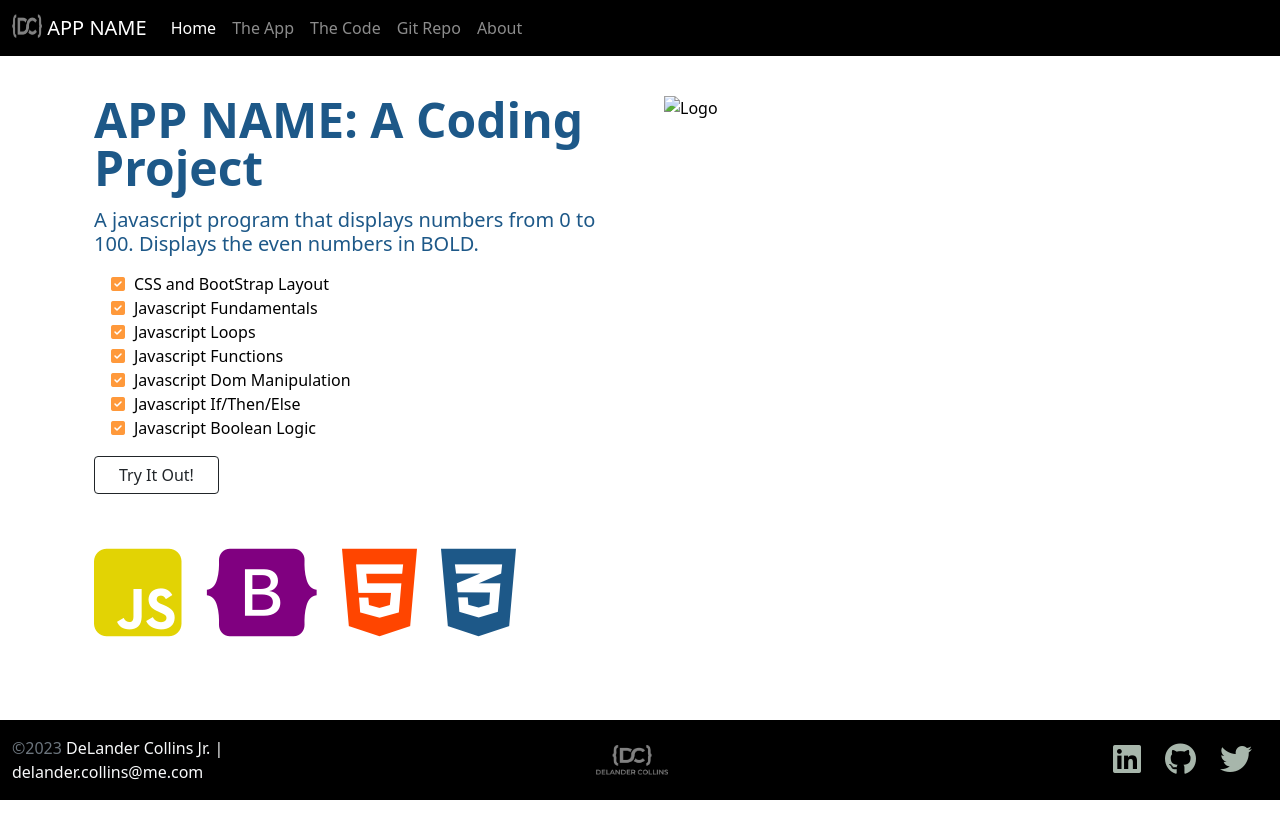
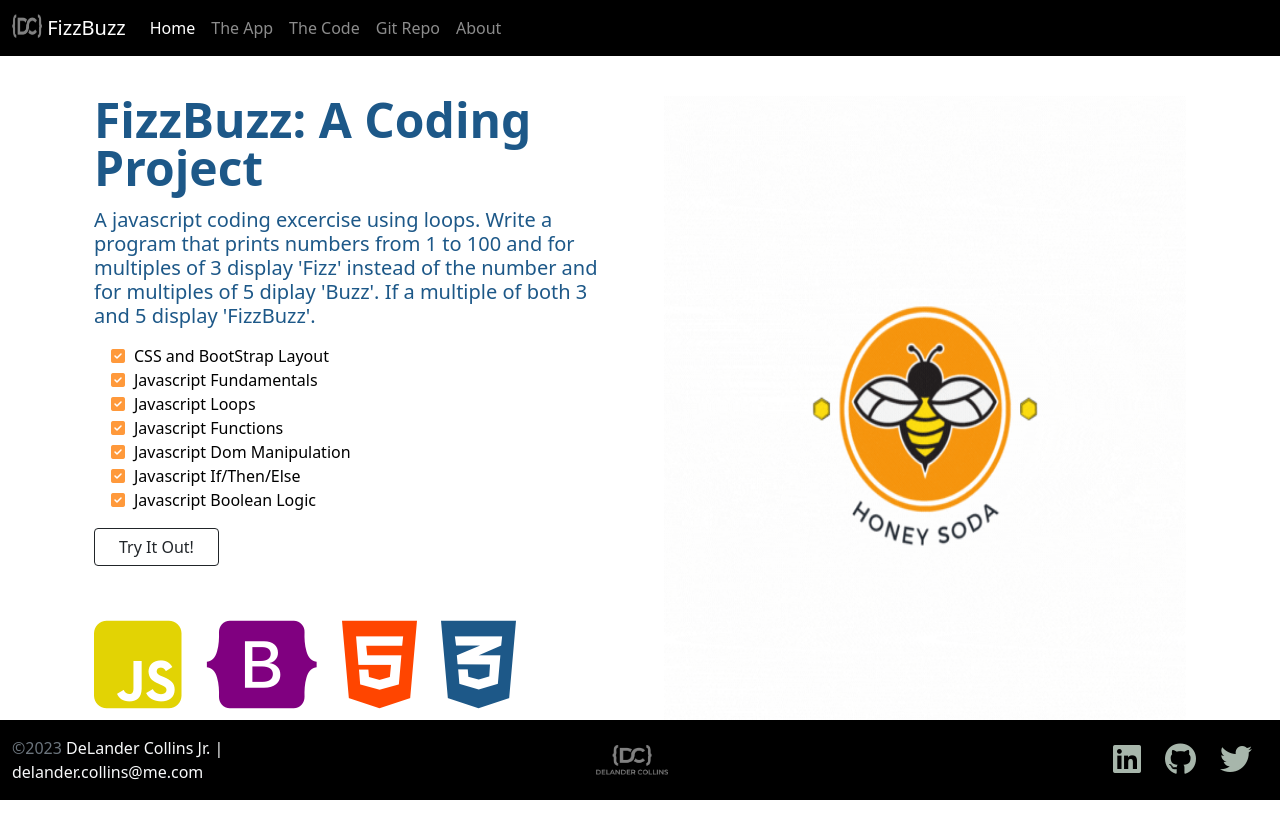
Before and after one commit to bmore0fm3/FizzBuzz, a plain HTML site: page index.html in a window 1280 px wide. Drawn offline with nearby package versions, Linux system fonts and the light colour scheme.

Commit message:
initial changes
update template

```diff
--- a/index.html
+++ b/index.html
@@ -2,7 +2,7 @@
 <html lang="en" class="h-100">
 
 <head>
-    <title>App Name: A Coding Project by DeLander Collins Jr.</title>
+    <title>FizzBuzz: A Coding Project by DeLander Collins Jr.</title>
     <!-- Required meta tags -->
     <meta charset="utf-8">
     <meta name="viewport" content="width=device-width, initial-scale=1, shrink-to-fit=no">
@@ -25,7 +25,7 @@
 <!-- ===Navigation Section=== -->
 <nav class="navbar navbar-expand-md navbar-dark fixed-top">
     <div class="container-fluid">
-        <a class="navbar-brand" href="#"><img src="/img/BlackGreyMark.png" class="d-inline-block align-text-top" width="30" height="24"> APP NAME</a>
+        <a class="navbar-brand" href="#"><img src="/img/BlackGreyMark.png" class="d-inline-block align-text-top" width="30" height="24"> FizzBuzz</a>
         <button class="navbar-toggler" type="button" data-bs-toggle="collapse" data-bs-target="#navbarCollapse"
             aria-controls="navbarCollapse" aria-expanded="false" aria-label="Toggle navigation">
             <span class="navbar-toggler-icon"></span>
@@ -57,9 +57,11 @@
        <div class="container col-xxl-8 px-4 py-5">
             <div class="row g-5 py-5 row-cols-1 row-cols-lg-2">
                 <div class="col order-last order-lg-first">
-                    <h1 class="display-5 fw-bold lh-1 mb-3">APP NAME: A Coding Project</h1>
-                    <h4 class="lead">A javascript program that displays numbers from 0 to 100. Displays the even numbers in
-                        <strong>BOLD.</strong>
+                    <h1 class="display-5 fw-bold lh-1 mb-3">FizzBuzz: A Coding Project</h1>
+                    <h4 class="lead">
+                        A javascript coding excercise using loops. Write a program that prints numbers from 1 to 100 and for multiples of 3
+                        display 'Fizz' instead of the number and for multiples of 5 diplay 'Buzz'. If a multiple of both 3 and 5 display
+                        'FizzBuzz'.
                     </h4>
                     <ul class="fa-ul pt-2 checklist">
                         <li><span class="fa-li"><i class="fas fa-check-square"></i></span>CSS and BootStrap Layout</li>
@@ -86,7 +88,7 @@
 
                 </div>
                 <div class="col d-flex align-content-center">
-                    <img src="Logo" class="img-fluid center-block d-block mx-auto" alt="Logo" width="700" height="500">
+                    <img src="/img/FizzBuzz.gif" class="img-fluid center-block d-block mx-auto" alt="Logo" width="700" height="500">
                 </div>
             </div>
        </div>
```
Also changed, not shown: app.html (+2 -2 lines), img/FizzBuzz.gif (added), 1 other file.
